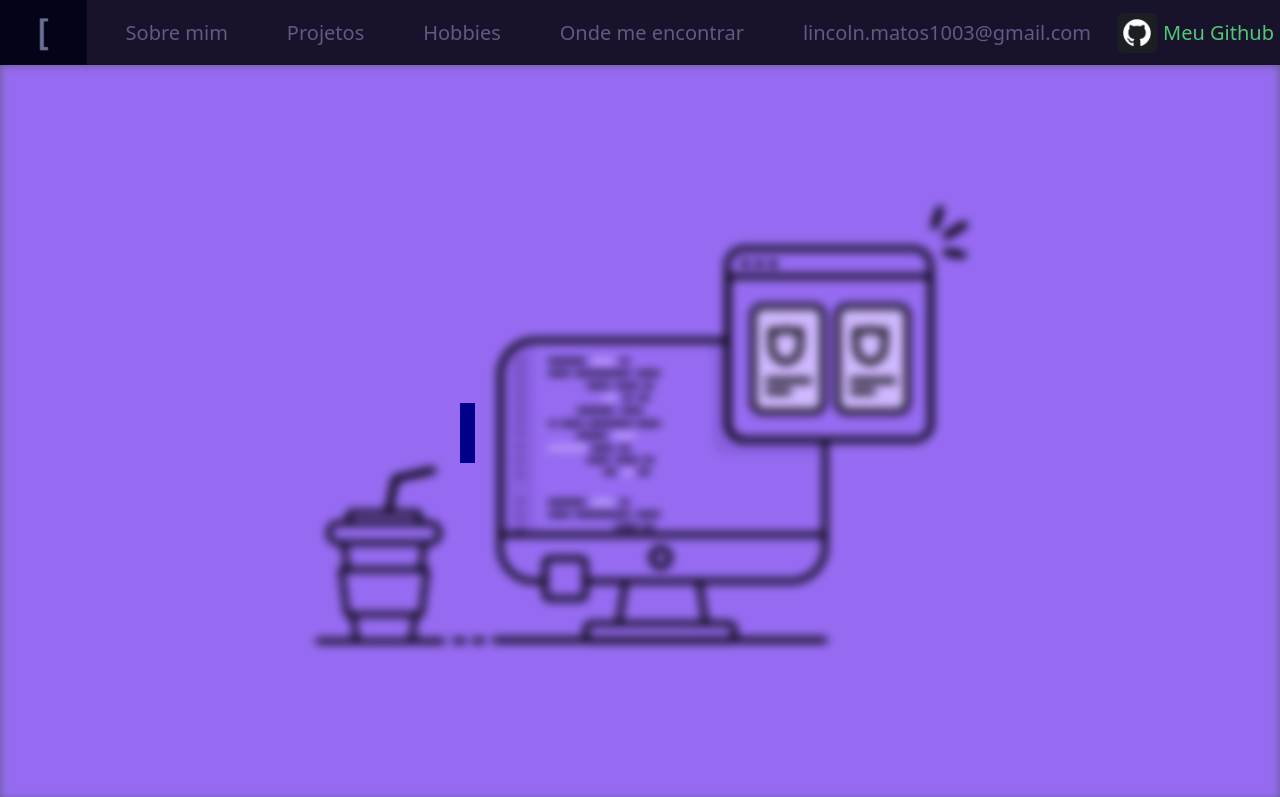
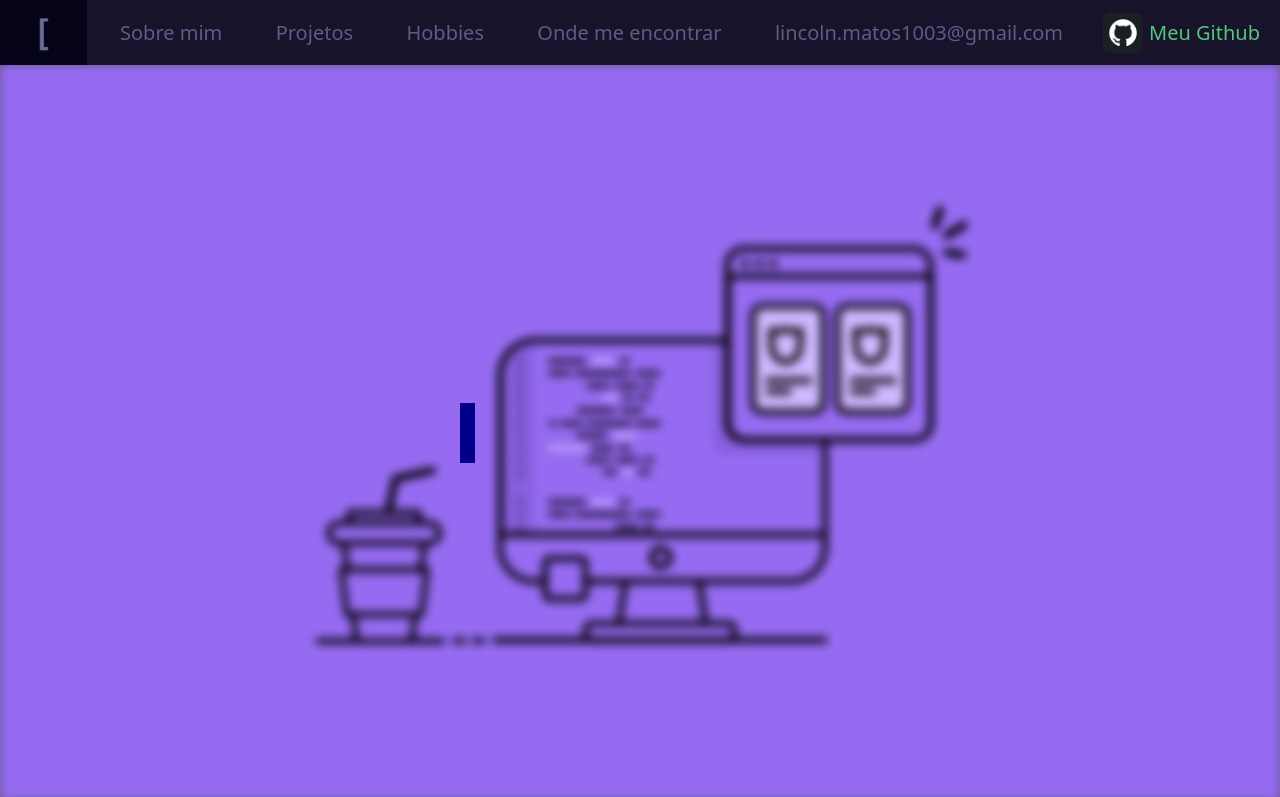
Before and after one commit to ApenasOLinco/Portifolio, a plain HTML site: page index.html in a window 1280 px wide. Shown: the top 797 px of the page. Drawn offline with Linux system fonts and the light colour scheme.

Commit message:
CHANGE margin da seção de contato github na header

```diff
--- a/css/styles.css
+++ b/css/styles.css
@@ -88,9 +88,8 @@ a {
     margin: 0;
 }
 
-header#cabecalho ul > #github-contato {
-    padding: 0 .3em;
-    margin: 0;
+#github-contato {
+    padding: 0 1em;
     color: var(--destaque-cor);
 }
 
```
